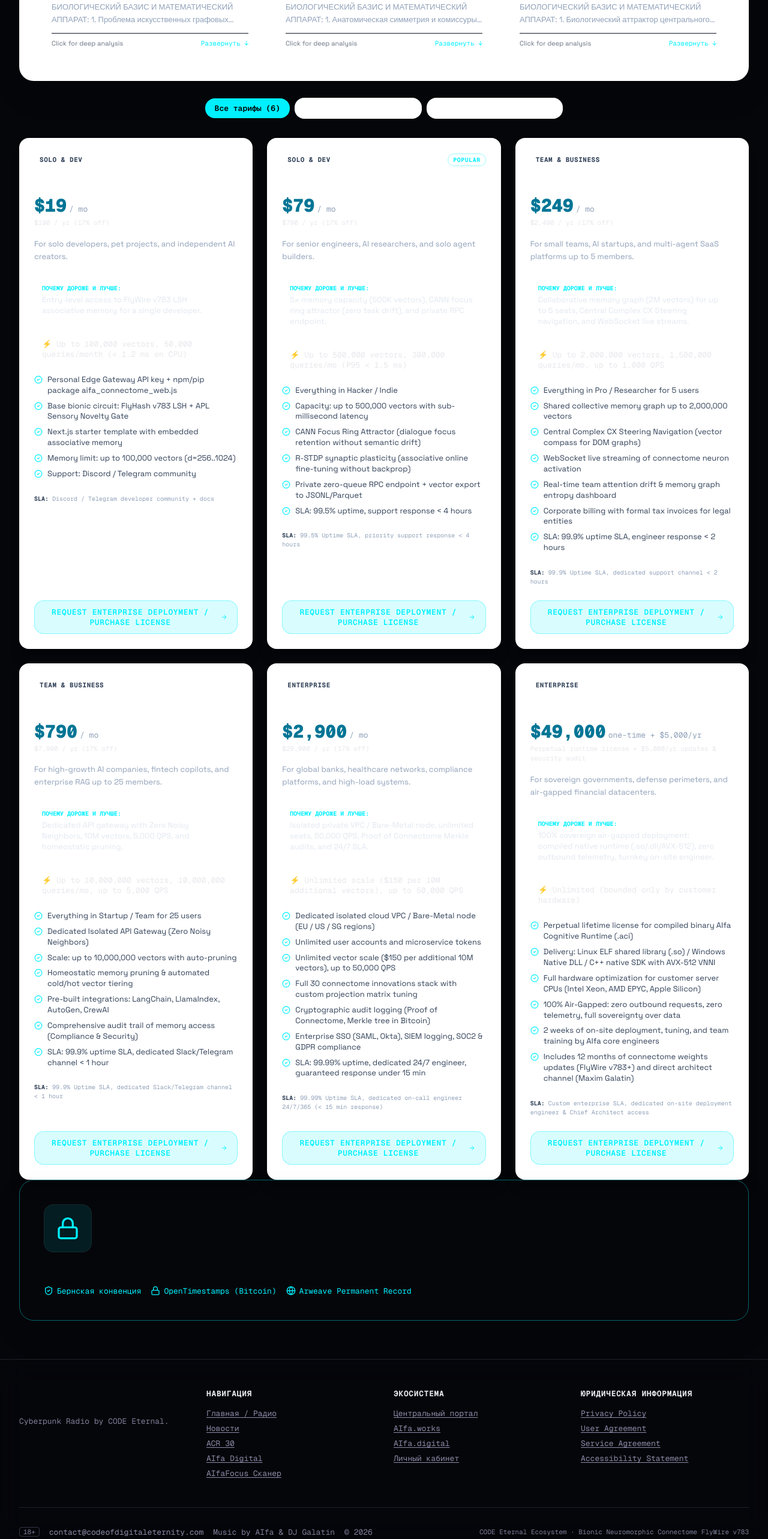
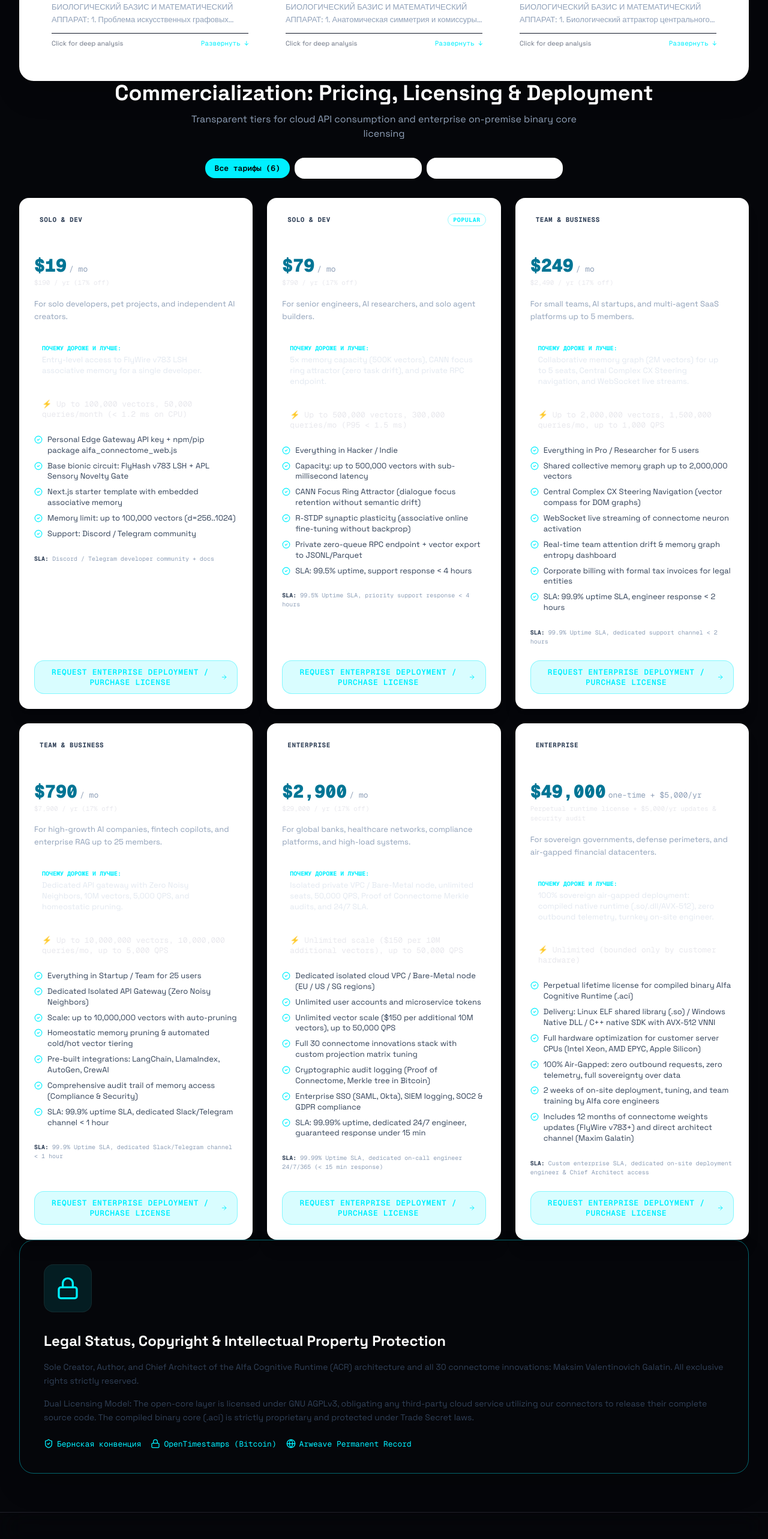
Before and after one commit to MaksimGalatin/radiocode-space, a Next.js app: page /acr in a window 1280 px wide. Shown: the part 3960-6526 px from the top of the page at 60% size. Built offline with nearby package versions, Linux system fonts and the light colour scheme; no server answers.

Commit message:
fix: resolve ACR TypeScript keys, finalize navigation headers and footers, and guarantee zero-error dual-theme responsive builds across all 4 sites

```diff
--- a/src/app/acr/page.tsx
+++ b/src/app/acr/page.tsx
@@ -2983,10 +2983,10 @@ export default function ACRPage() {
         <section id="pricing" className="space-y-8">
           <div className="text-center space-y-3">
             <h2 className="text-3xl sm:text-4xl font-extrabold text-slate-900 dark:text-white">
-              {t.plansTitle}
+              {t.commercialTitle}
             </h2>
             <p className="text-sm sm:text-base text-slate-600 dark:text-slate-400 max-w-2xl mx-auto font-normal">
-              {t.plansSubtitle}
+              {t.commercialSubtitle}
             </p>
 
             {/* Filter Tabs */}
@@ -3112,13 +3112,13 @@ export default function ACRPage() {
             </div>
             <div className="space-y-4">
               <h3 className="text-2xl font-bold text-slate-900 dark:text-white">
-                {t.legalTitle}
+                {t.ipTitle}
               </h3>
               <p className="text-sm text-slate-700 dark:text-slate-300 leading-relaxed">
-                {t.legalText1}
+                {t.ipSole}
               </p>
               <p className="text-sm text-slate-700 dark:text-slate-300 leading-relaxed">
-                {t.legalText2}
+                {t.ipDual}
               </p>
               <div className="pt-2 flex flex-wrap items-center gap-4 text-xs font-mono text-[#00F0FF]">
                 <span className="flex items-center gap-1.5"><ShieldCheck className="w-4 h-4" /> Бернская конвенция</span>
```
